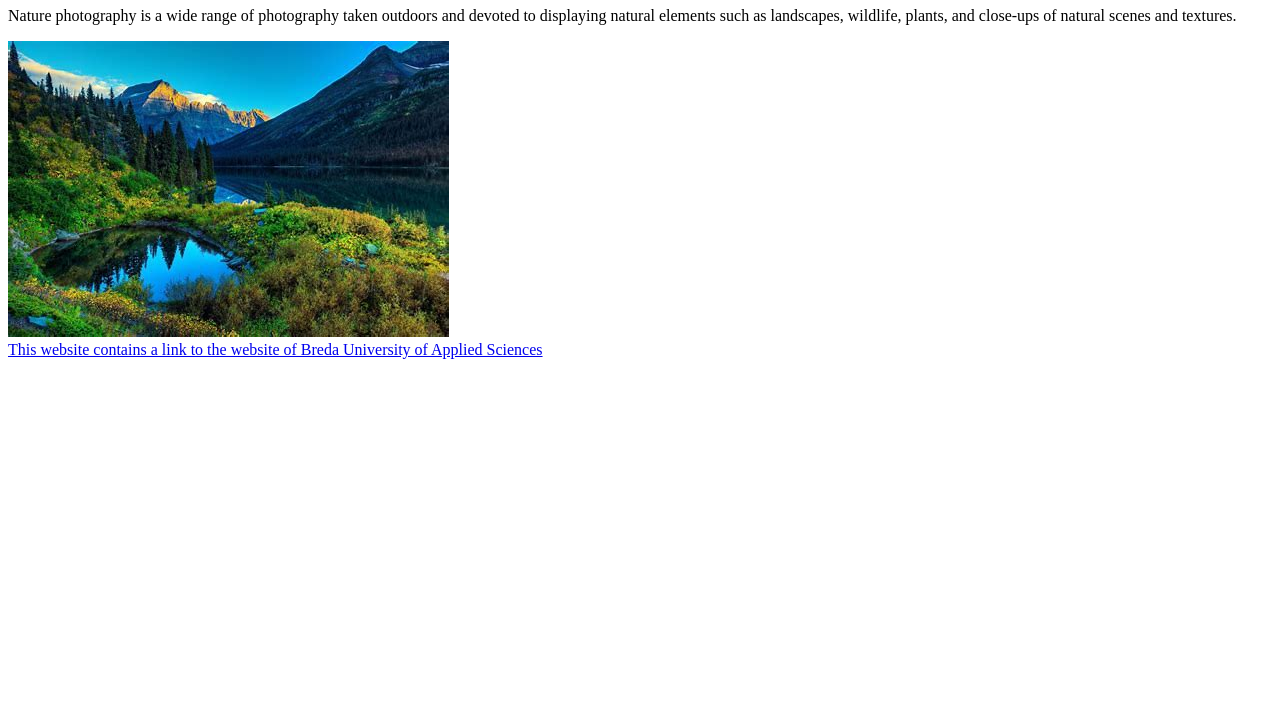
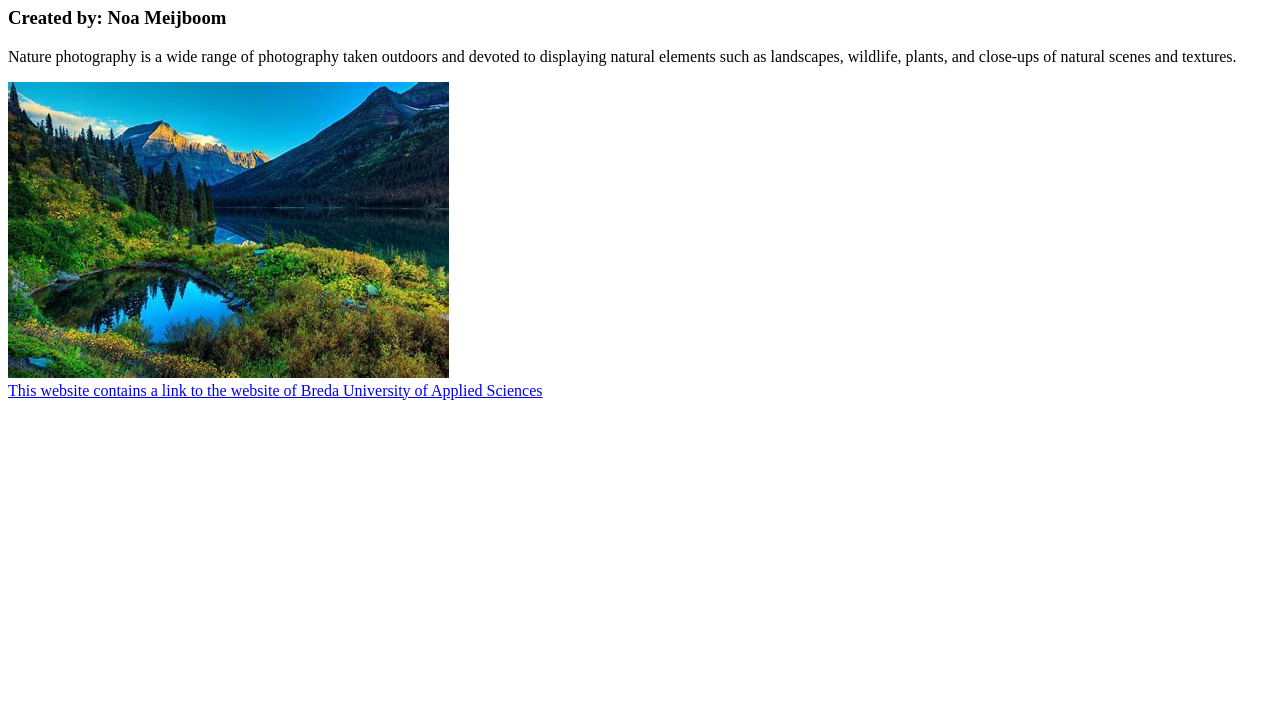
Before and after one commit to noafmb/prj4-chapter-3, a plain HTML site: page index.html in a window 1280 px wide. Shown: the part 73-800 px from the top of the page. Drawn offline with Linux system fonts and the light colour scheme.

Commit message:
Update index.html

```diff
--- a/index.html
+++ b/index.html
@@ -16,6 +16,8 @@
 
 		<h1>Nature</h1>
 
+		<h3>Created by: Noa Meijboom</h3>
+
 		<p> Nature photography is a wide range of photography taken outdoors and devoted to displaying natural elements such as landscapes, wildlife, plants, and close-ups of natural scenes and textures.</p>
 
 
```
